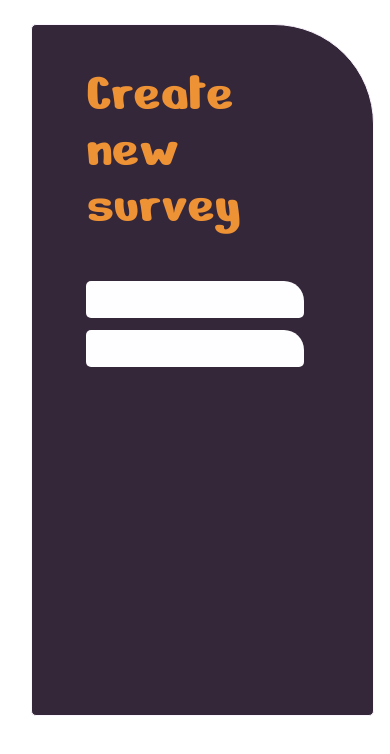
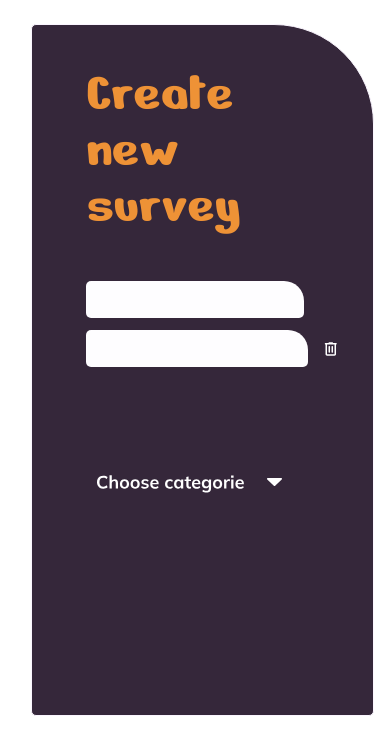
Before and after one commit to FatihYalcin42/PollApp, an Angular app: page /create-survey in a window 390 px wide. Shown: the top 754 px of the page. Built offline with nearby package versions, Linux system fonts and the light colour scheme; a web font is replaced by a local one.

Commit message:
feat: add category dropdown SVG next to second input row in create-survey form

```diff
--- a/src/app/pages/create-survey/create-survey-page.html
+++ b/src/app/pages/create-survey/create-survey-page.html
@@ -11,13 +11,21 @@
         </button>
       </div>
 
-      <div class="create-survey-input-row">
-        <input class="create-survey-input create-survey-input--short" type="text" aria-label="Option" />
+      <div class="create-survey-input-row create-survey-input-row--split">
+        <div class="create-survey-input-row__left">
+          <input
+            class="create-survey-input create-survey-input--short"
+            type="text"
+            aria-label="Set end date optional"
+          />
 
-        <button class="delete-button" type="button" aria-label="Delete option input">
-          <img class="delete-button__icon" src="/assets/delete-icon.svg" alt="" />
-          <img class="delete-button__icon-hover" src="/assets/delete-icon-hover.svg" alt="" />
-        </button>
+          <button class="delete-button" type="button" aria-label="Delete option input">
+            <img class="delete-button__icon" src="/assets/delete-icon.svg" alt="" />
+            <img class="delete-button__icon-hover" src="/assets/delete-icon-hover.svg" alt="" />
+          </button>
+        </div>
+
+        <img class="category-dropdown" src="/assets/drop-down.svg" alt="Choose category dropdown" />
       </div>
     </div>
   </section>
--- a/src/app/pages/create-survey/create-survey-page.scss
+++ b/src/app/pages/create-survey/create-survey-page.scss
@@ -56,6 +56,18 @@
 }
 
 .create-survey-input-row {
+  display: flex;
+  align-items: center;
+  gap: 10px;
+}
+
+.create-survey-input-row--split {
+  width: min(100%, 794px);
+  justify-content: space-between;
+  gap: 24px;
+}
+
+.create-survey-input-row__left {
   display: flex;
   align-items: center;
   gap: 10px;
@@ -136,3 +148,21 @@
 .delete-button:focus-visible .delete-button__icon-hover {
   opacity: 1;
 }
+
+.category-dropdown {
+  width: 206px;
+  height: 32px;
+  opacity: 1;
+  display: block;
+  flex: 0 0 206px;
+  object-fit: contain;
+}
+
+@media (max-width: 900px) {
+  .create-survey-input-row--split {
+    width: 100%;
+    flex-direction: column;
+    align-items: flex-start;
+    gap: 12px;
+  }
+}
```
Also changed, not shown: public/assets/drop-down.svg (added).
